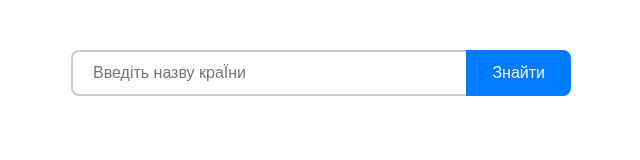
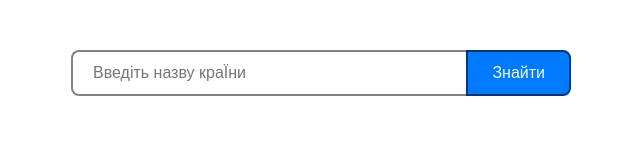
Before and after one commit to RoMaNNN02/goit-js-hw-15-4, a website built with Vite: page src/index.html in a window 1280 px wide. Shown: the whole page, without its empty margins (319-959 px from the left). Built offline with nearby package versions, Linux system fonts and the light colour scheme.

Commit message:
виправив стилі

```diff
--- a/src/css/index.css
+++ b/src/css/index.css
@@ -4,14 +4,13 @@
   justify-content: center;
   max-width: 500px;
   margin: 50px auto;
-  font-family: Arial, sans-serif;
 }
 
 .search-input {
   flex: 1;
   padding: 12px 20px;
   font-size: 16px;
-  border: 2px solid #ccc;
+  border: 2px solid #838383;
   border-right: none;
   border-radius: 8px 0 0 8px;
   outline: none;
@@ -19,7 +18,7 @@
 }
 
 .search-input:focus {
-  border-color: #007bff;
+  border-color: #687c91;
 }
 
 .search-btn {
@@ -27,7 +26,7 @@
   font-size: 16px;
   background-color: #007bff;
   color: #fff;
-  border: 2px solid #007bff;
+  border: 2px solid #00356e;
   border-radius: 0 8px 8px 0;
   cursor: pointer;
   transition:
@@ -37,5 +36,5 @@
 
 .search-btn:hover {
   background-color: #0056b3;
-  border-color: #0056b3;
+  border-color: #001d3c;
 }
```
